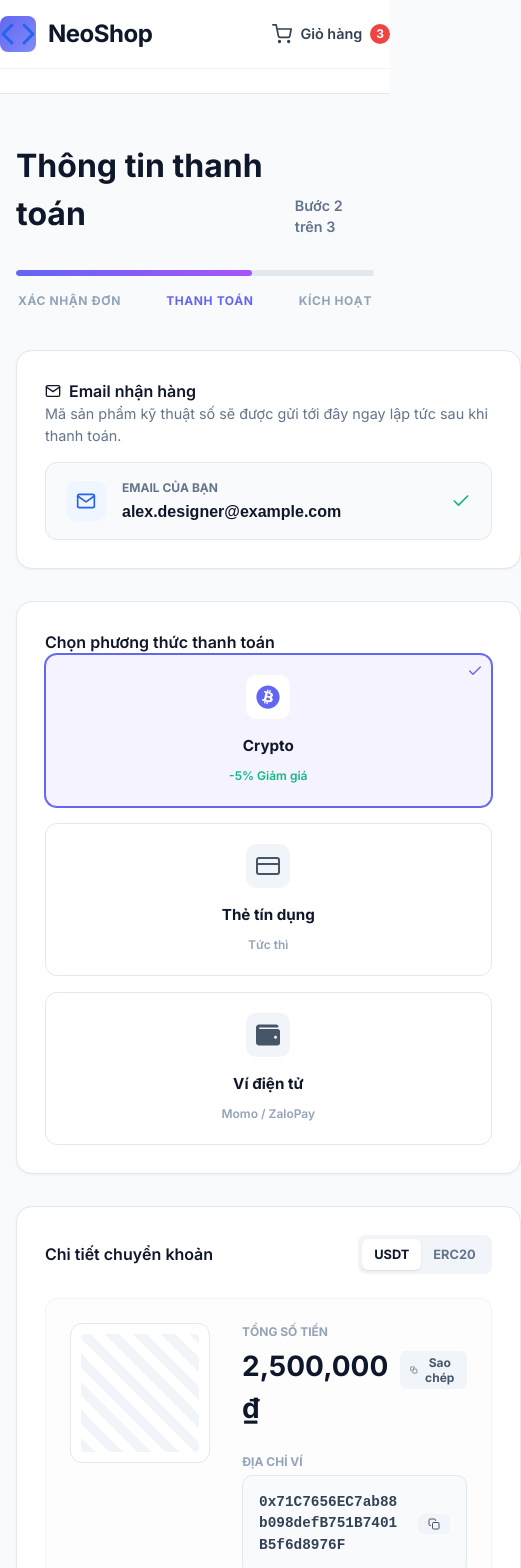
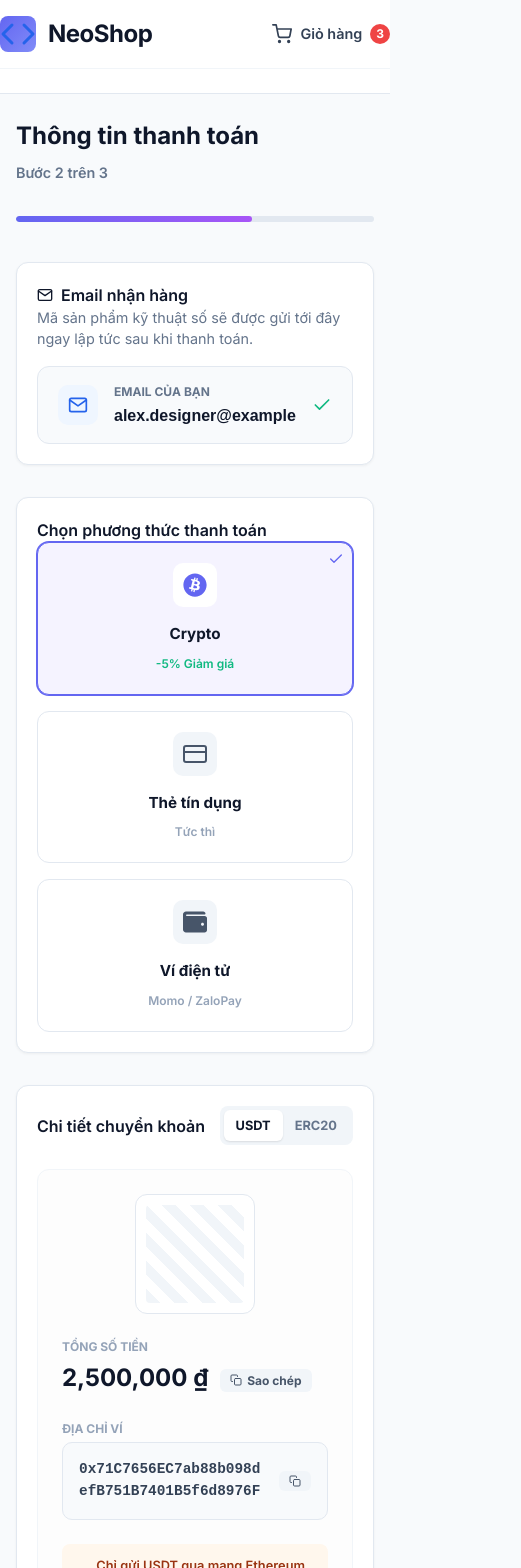
Before and after one commit to KaitoDeus/NeoShop, a React (Vite) app: page /checkout in a window 390 px wide. Shown: the top 1568 px of the page, 521 px wide, since content can reach past the window. Built offline with nearby package versions, Linux system fonts and the light colour scheme.

Commit message:
style(storefront): polish UI for home, product detail, and checkout pages

```diff
--- a/src/pages/Checkout/Checkout.css
+++ b/src/pages/Checkout/Checkout.css
@@ -588,3 +588,57 @@
     grid-template-columns: 1fr;
   }
 }
+
+@media (max-width: 640px) {
+  .checkout-page {
+    padding: 1.5rem 0 3rem;
+  }
+
+  .checkout-title {
+    font-size: 1.5rem;
+  }
+
+  .checkout-header {
+    flex-direction: column;
+    align-items: flex-start;
+    gap: 0.5rem;
+  }
+
+  .checkout-section {
+    padding: 1.25rem;
+    border-radius: 12px;
+  }
+
+  .section-title {
+    font-size: 1.1rem;
+  }
+
+  .transfer-content {
+    flex-direction: column;
+    align-items: center;
+    gap: 1.5rem;
+  }
+
+  .qr-code-box {
+    width: 120px;
+    height: 120px;
+  }
+
+  .amount-value {
+    font-size: 1.5rem;
+  }
+
+  .trust-footer {
+    flex-direction: column;
+    gap: 1rem;
+    align-items: flex-start;
+  }
+
+  .summary-line.total-due {
+    font-size: 1.25rem;
+  }
+
+  .step-labels {
+    display: none;
+  }
+}
--- a/src/pages/Contact/Contact.jsx
+++ b/src/pages/Contact/Contact.jsx
@@ -23,11 +23,11 @@
 
   const handleSubmit = (e) => {
     e.preventDefault();
-    // In real app, send to backend
+    // Trong ứng dụng thực tế, gửi đến backend
     console.log('Form submitted:', formData);
     setSubmitted(true);
 
-    // Reset after 3 seconds
+    // Reset sau 3 giây
     setTimeout(() => {
       setSubmitted(false);
       setFormData({
--- a/src/pages/Home/Home.jsx
+++ b/src/pages/Home/Home.jsx
@@ -15,7 +15,7 @@
 import './Home.css';
 
 const Home = () => {
-  // Get products for each section
+  // Lấy sản phẩm cho từng section
   const bestSellers = getBestSellers(4);
   const newestProducts = getNewestProducts(4);
   const steamGames = getSteamGames(4);
--- a/src/pages/ProductCategory/ProductCategory.jsx
+++ b/src/pages/ProductCategory/ProductCategory.jsx
@@ -8,25 +8,25 @@
 const PRODUCTS_PER_LOAD = 8;
 
 const ProductCategory = () => {
-  // Filter State
+  // Trạng thái bộ lọc
   const [filters, setFilters] = useState({
     platforms: [],
     priceRange: [0, 1000],
     features: []
   });
 
-  // Sort & View State
+  // Trạng thái sắp xếp & hiển thị
   const [sortBy, setSortBy] = useState('popular');
   const [viewMode, setViewMode] = useState('grid');
 
-  // Load More State
+  // Trạng thái tải thêm
   const [visibleCount, setVisibleCount] = useState(PRODUCTS_PER_LOAD);
   const [isLoading, setIsLoading] = useState(false);
 
-  // Filter Handler
+  // Xử lý bộ lọc
   const handleFilterChange = (group, value) => {
     setFilters(prev => ({ ...prev, [group]: value }));
-    setVisibleCount(PRODUCTS_PER_LOAD); // Reset when filter changes
+    setVisibleCount(PRODUCTS_PER_LOAD); // Reset khi thay đổi bộ lọc
   };
 
   const handleResetFilters = () => {
@@ -38,10 +38,10 @@
     setVisibleCount(PRODUCTS_PER_LOAD);
   };
 
-  // Filter Logic
+  // Logic lọc sản phẩm
   const filteredProducts = useMemo(() => {
     return MOCK_PRODUCTS.filter(product => {
-      // Platform Filter
+      // Lọc theo nền tảng
       if (filters.platforms.length > 0) {
         const platformMap = {
           'Steam': 'steam',
@@ -53,12 +53,12 @@
         if (!selectedPlatforms.includes(product.platform)) return false;
       }
 
-      // Price Filter
+      // Lọc theo giá
       if (product.price < filters.priceRange[0] || product.price > filters.priceRange[1]) {
         return false;
       }
 
-      // Feature Filter
+      // Lọc theo tính năng
       if (filters.features.length > 0) {
         const featureMap = {
           'Instant Delivery': 'instant',
@@ -77,7 +77,7 @@
     });
   }, [filters]);
 
-  // Sort Logic
+  // Logic sắp xếp
   const sortedProducts = useMemo(() => {
     const products = [...filteredProducts];
     switch (sortBy) {
@@ -95,28 +95,28 @@
     }
   }, [filteredProducts, sortBy]);
 
-  // Visible Products
+  // Sản phẩm hiển thị
   const visibleProducts = useMemo(() => {
     return sortedProducts.slice(0, visibleCount);
   }, [sortedProducts, visibleCount]);
 
-  // Has More Products
+  // Còn sản phẩm chưa hiển thị
   const hasMore = visibleCount < sortedProducts.length;
 
-  // Load More Handler
+  // Xử lý tải thêm
   const handleLoadMore = () => {
     setIsLoading(true);
-    // Simulate loading delay
+    // Giả lập độ trễ tải
     setTimeout(() => {
       setVisibleCount(prev => prev + PRODUCTS_PER_LOAD);
       setIsLoading(false);
     }, 500);
   };
 
-  // Handle Sort Change
+  // Xử lý thay đổi sắp xếp
   const handleSortChange = (newSort) => {
     setSortBy(newSort);
-    setVisibleCount(PRODUCTS_PER_LOAD); // Reset visible count when sort changes
+    setVisibleCount(PRODUCTS_PER_LOAD); // Reset số lượng hiển thị khi thay đổi sắp xếp
   };
 
   return (
--- a/src/pages/ProductDetail/ProductDetail.css
+++ b/src/pages/ProductDetail/ProductDetail.css
@@ -471,6 +471,10 @@
 }
 
 @media (max-width: 600px) {
+  .product-detail-page {
+    padding: 1rem 0;
+  }
+
   .features-grid {
     grid-template-columns: 1fr;
   }
@@ -480,6 +484,42 @@
   }
 
   .pd-title {
-    font-size: 1.75rem;
+    font-size: 1.5rem;
+  }
+
+  .pd-subtitle {
+    font-size: 0.95rem;
+  }
+
+  .product-banner {
+    min-height: 220px;
+  }
+
+  .banner-overlay {
+    padding: 1.25rem;
+  }
+
+  .current-price {
+    font-size: 2rem;
+  }
+
+  .pd-meta-bar {
+    flex-wrap: wrap;
+    gap: 1rem;
+  }
+
+  .pd-section {
+    padding: 1.25rem;
+  }
+
+  .section-title {
+    font-size: 1.1rem;
   }
 }
+
+/* Button Added State */
+.btn-add-cart.added {
+  background: #dcfce7;
+  border-color: #16a34a;
+  color: #16a34a;
+}
--- a/src/pages/ProductDetail/ProductDetail.jsx
+++ b/src/pages/ProductDetail/ProductDetail.jsx
@@ -1,10 +1,11 @@
-import React, { useState, useEffect } from 'react';
-import { useParams, Link } from 'react-router-dom';
+import { useState, useEffect } from 'react';
+import { useParams, Link, useNavigate } from 'react-router-dom';
 import {
-  FiCheckCircle, FiGlobe, FiStar, FiZap, FiShield, FiDownload,
-  FiMonitor, FiLayers, FiFileText, FiKey, FiShoppingCart, FiArrowRight, FiClock
+  FiCheckCircle, FiGlobe, FiStar, FiZap, FiShield,
+  FiMonitor, FiFileText, FiKey, FiShoppingCart, FiArrowRight, FiClock, FiCheck
 } from 'react-icons/fi';
 import { MOCK_PRODUCTS } from '../../data/mockProducts';
+import { useCart } from '../../context/CartContext';
 import './ProductDetail.css';
 
 const RELATED_PRODUCTS = MOCK_PRODUCTS.slice(0, 4).map(p => ({
@@ -15,7 +16,10 @@
 
 const ProductDetail = () => {
   const { id } = useParams();
+  const navigate = useNavigate();
+  const { addToCart, isInCart } = useCart();
   const [product, setProduct] = useState(null);
+  const [rawProduct, setRawProduct] = useState(null);
   const [duration, setDuration] = useState(12);
 
   useEffect(() => {
@@ -23,6 +27,7 @@
 
     const found = MOCK_PRODUCTS.find(p => p.id.toString() === id);
     if (found) {
+        setRawProduct(found);
         setProduct({
             id: found.id,
             name: found.title,
@@ -195,13 +200,24 @@
                 </div>
              </div>
 
-             {/* CTAs */}
+             {/* Nút hành động */}
              <div className="action-buttons">
-                <button className="btn-buy-now">
+                <button
+                  className="btn-buy-now"
+                  onClick={() => {
+                    if (rawProduct) addToCart(rawProduct);
+                    navigate('/checkout');
+                  }}
+                >
                    Mua ngay <FiArrowRight />
                 </button>
-                <button className="btn-add-cart">
-                   <FiShoppingCart /> Thêm vào giỏ
+                <button
+                  className={`btn-add-cart ${rawProduct && isInCart(rawProduct.id) ? 'added' : ''}`}
+                  onClick={() => rawProduct && addToCart(rawProduct)}
+                >
+                   {rawProduct && isInCart(rawProduct.id)
+                     ? <><FiCheck /> Đã thêm vào giỏ</>
+                     : <><FiShoppingCart /> Thêm vào giỏ</>}
                 </button>
              </div>
 
@@ -247,7 +263,7 @@
   );
 };
 
-// Sub-component for features
+// Component con hiển thị tính năng
 const FeatureCard = ({ icon, title, desc }) => (
   <div className="feature-card">
      <div className="feature-icon-box">{icon}</div>
```
